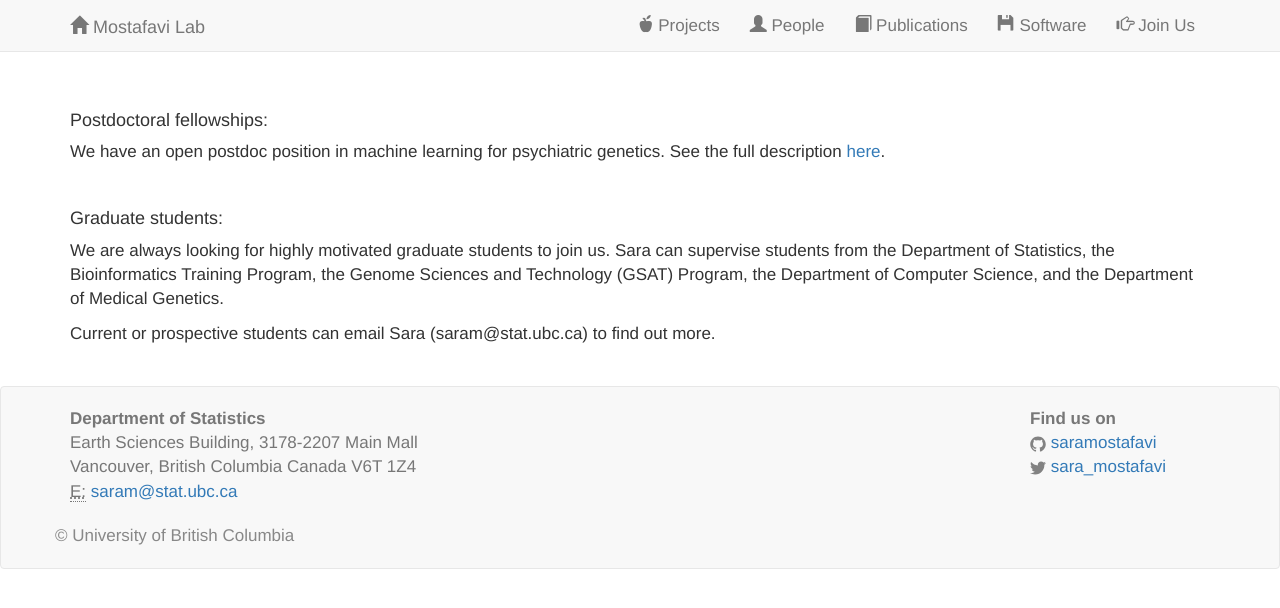
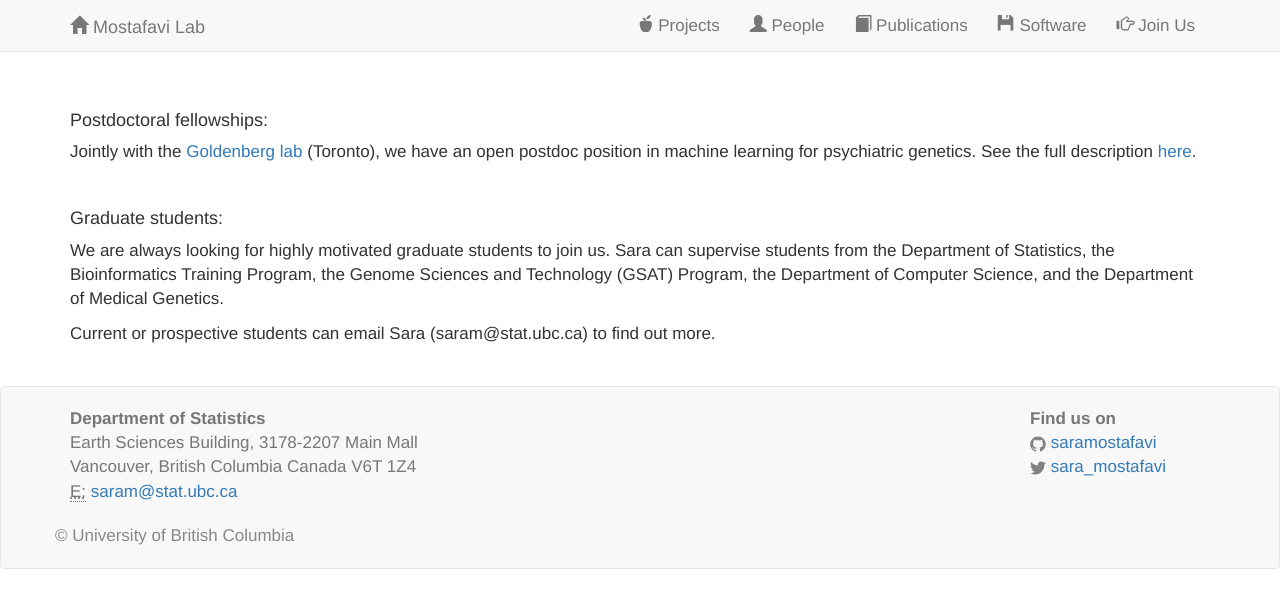
Before and after one commit to saramostafavi/saramostafavi.github.io, a Jekyll site: the page built from joinus.html, in a window 1280 px wide. Shown: the top 608 px of the page. Built offline with Jekyll 4.4.1, drawn with Linux system fonts in a browser that asks for light colours; nearby versions of some CDN libraries; a style sheet for code colours, icons or effects is not loaded.

Commit message:
Update joinus.html

```diff
--- a/joinus.html
+++ b/joinus.html
@@ -7,7 +7,7 @@ layout: default
 
      <h4>Postdoctoral fellowships:</h4>
      <p>
-       We have an open postdoc position in machine learning for psychiatric genetics. See the full description <a href="/docs/jobadd.pdf"> here</a>.
+       Jointly with the <a href='http://goldenberglab.ca'>Goldenberg lab</a> (Toronto), we have an open postdoc position in machine learning for psychiatric genetics. See the full description <a href="/docs/jobadd.pdf"> here</a>.
       </p>
 
 <br>
```
